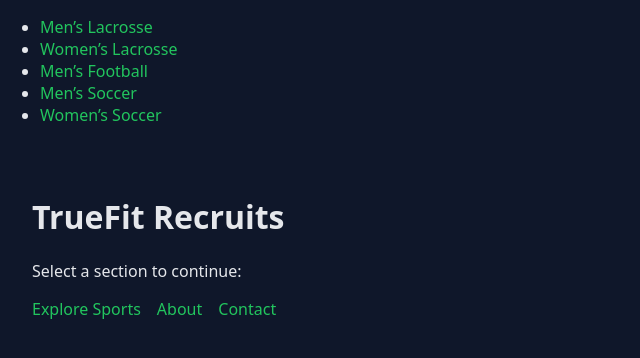
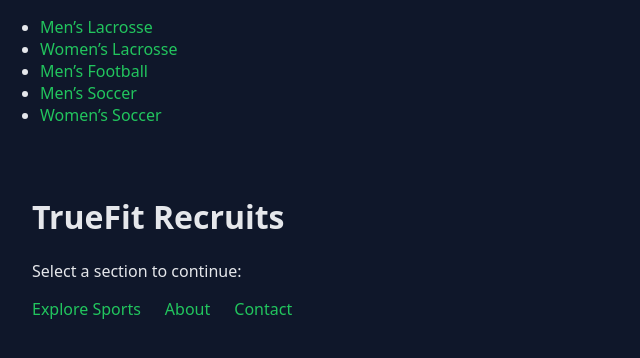
Before and after one commit to cfferen/truefitrecruits, a Next.js app: page / in a window 1280 px wide. Shown: the top 358 px of the page, without its empty margins (0-640 px from the left). Built offline with nearby package versions, Linux system fonts and the light colour scheme.

Commit message:
Update page.tsx

```diff
--- a/app/page.tsx
+++ b/app/page.tsx
@@ -1,3 +1,6 @@
+// app/page.tsx
+import Link from "next/link";
+
 export const metadata = {
   title: "TrueFit Recruits",
   description: "AI-assisted athlete recruiting. Launching soon.",
@@ -8,11 +11,12 @@
     <main style={{ padding: "2rem" }}>
       <h1>TrueFit Recruits</h1>
       <p>Select a section to continue:</p>
-      <div style={{ display: "flex", gap: "1rem", marginTop: "1rem" }}>
-        <a href="/sports">Explore Sports</a>
-        <a href="/about">About</a>
-        <a href="/contact">Contact</a>
-      </div>
+
+      <nav style={{ display: "flex", gap: "1.5rem" }}>
+        <Link href="/sports">Explore Sports</Link>
+        <Link href="/about">About</Link>
+        <Link href="/contact">Contact</Link>
+      </nav>
     </main>
   );
 }
```
